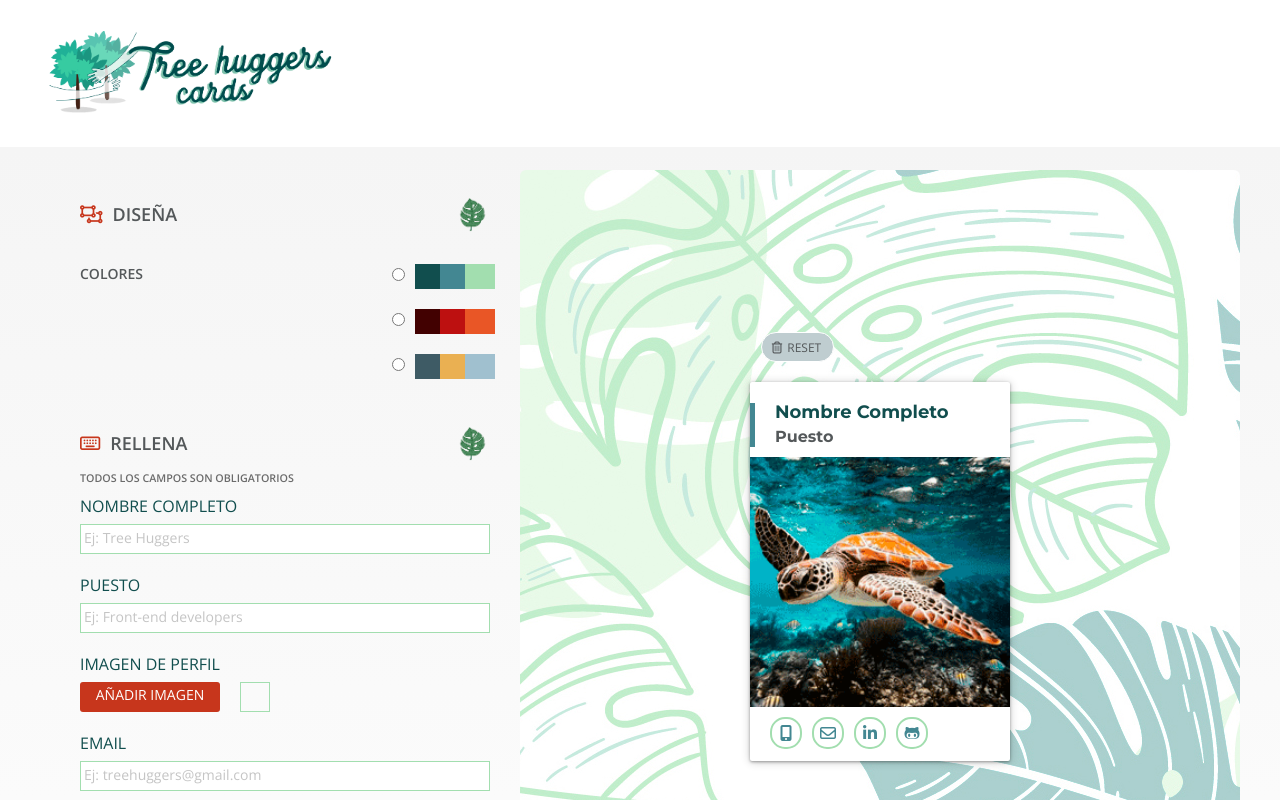
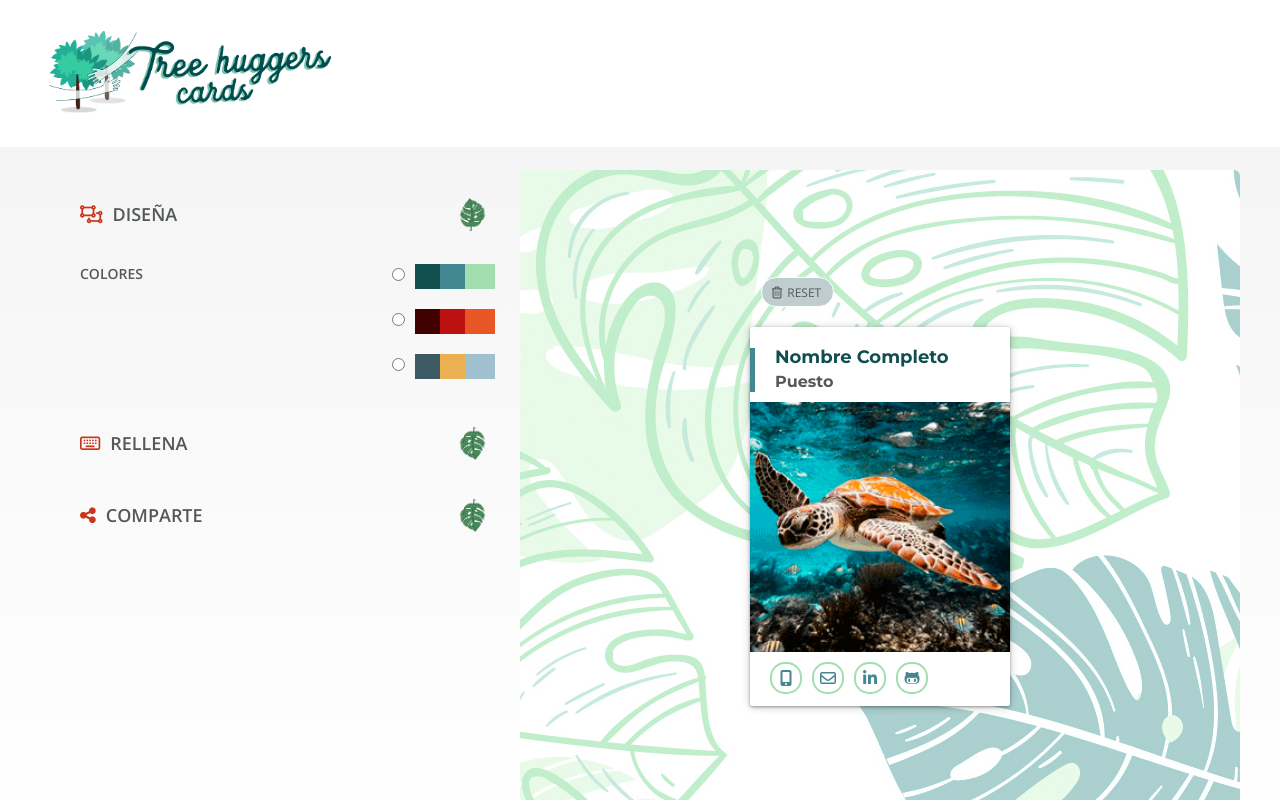
Before and after one commit to Adalab/project-promo-l-module-3-team-6, a React (Create React App) app: page / in a window 1280 px wide. Both pictures are taken after a click on the element "DISEÑA". Shown: the top 800 px of the page. Built offline with nearby package versions, Linux system fonts and the light colour scheme.

Commit message:
Update code

```diff
--- a/src/components/Collapsable.js
+++ b/src/components/Collapsable.js
@@ -5,15 +5,21 @@ import leaf from "../images/monstera.png";
 class Collapsable extends React.Component {
   constructor(props) {
     super(props);
+    this.state = {
+      isOpen: false,
+    };
     this.handleClick = this.handleClick.bind(this);
   }
 
   handleClick() {
-    this.props.handleClick();
+    this.setState({ isOpen: !this.state.isOpen });
   }
 
   render() {
+    const openClassName = this.state.isOpen ? "" : "hidden__container";
+    const arrowClassName = this.state.isOpen ? "" : "fa-chevron-up";
     return (
+      <>
         <div
           className={`${this.props.classValue}__header js-collapsable-header`}
           id={this.props.id}
@@ -25,8 +31,10 @@ class Collapsable extends React.Component {
             ></i>
             {this.props.title}
           </h2>
-        <img className="up-icon" src={leaf} />
+          <img className={`up-icon ${arrowClassName}`} src={leaf} />
         </div>
+        <div className={openClassName}>{this.props.children}</div>
+      </>
     );
   }
 }
--- a/src/components/Desing.js
+++ b/src/components/Desing.js
@@ -8,7 +8,7 @@ class Desing extends React.Component {
   }
   render() {
     return (
-      <div className="design__colors hidden__container">
+      <div className="design__colors">
         <h5 className="design__colors--subtitle">Colores</h5>
         <div className="design__colors--palettes">
           <Palette numberPalette="1" />
--- a/src/components/Fill.js
+++ b/src/components/Fill.js
@@ -10,7 +10,7 @@ class Fill extends React.Component {
 
   render() {
     return (
-      <div className="fill__form hidden__container">
+      <div className="fill__form">
         <h6 className="fill__form--notice">{this.props.required}</h6>
         <InputForm
           label={this.props.labelname}
--- a/src/components/Generator.js
+++ b/src/components/Generator.js
@@ -7,42 +7,29 @@ import Collapsable from "./Collapsable";
 class Generator extends React.Component {
   constructor(props) {
     super(props);
-    this.state = {
-      isOpen: false,
-    };
-    this.handleClick = this.handleClick.bind(this);
   }
 
-  handleClick() {
-    this.setState({ isOpen: !this.state.isOpen });
-  }
   render() {
-    const openClassName = this.state.isOpen ? "" : "collapsable--close";
     return (
       <section className="app__custom">
         <form method="post" className="app__form js-submit">
-          <fieldset
-            className={`design js-collapsable-container" ${openClassName}`}
-            id="design"
-          >
+          <fieldset className={`design js-collapsable-container"`}>
             <Collapsable
               handleClick={this.handleClick}
               title="Diseña"
               classValue="design"
               icon="far fa-object-ungroup"
-            />
+            >
               <Desing />
+            </Collapsable>
           </fieldset>
-          <fieldset
-            className={`fill js-collapsable-container" ${openClassName}`}
-            id="fill"
-          >
+          <fieldset className={`fill js-collapsable-container"`}>
             <Collapsable
               handleClick={this.handleClick}
               title="Rellena"
               classValue="fill"
               icon="far fa-keyboard"
-            />
+            >
               <Fill
                 required="Todos los campos son obligatorios"
                 labelname="Nombre Completo"
@@ -54,19 +41,17 @@ class Generator extends React.Component {
                 labellinkedin="Linkedin"
                 labelgit="Github"
               />
+            </Collapsable>
           </fieldset>
-          <fieldset
-            className={`share js-collapsable-container" ${openClassName}`}
-            id="share"
-          >
-            {" "}
+          <fieldset className={`share js-collapsable-container"`}>
             <Collapsable
               handleClick={this.handleClick}
               title="Comparte"
               classValue="share"
               icon="fas fa-share-alt"
-            />
+            >
               <Share />
+            </Collapsable>
           </fieldset>
         </form>
       </section>
--- a/src/components/Share.js
+++ b/src/components/Share.js
@@ -9,7 +9,7 @@ class Share extends React.Component {
   render() {
     return (
       <>
-        <div className="share__create hidden__container">
+        <div className="share__create">
           <button className="share__create--button js-create-btn">
             <i className="far fa-address-card share__button--icon"></i>
             Crear tarjeta
--- a/src/stylesheets/layout/_collapsable.scss
+++ b/src/stylesheets/layout/_collapsable.scss
@@ -1,4 +1,3 @@
-.collapsable--close {
 .hidden__container {
   display: none;
 }
@@ -6,10 +5,9 @@
   transform: rotate(180deg);
 }
 
-  .up-icon {
-    transform: rotate(180deg);
-  }
-}
+// .up-icon {
+//   transform: rotate(180deg);
+// }
 
 .up-icon {
   height: 35px;
```
Lines whose indentation alone changed are shown as unchanged.
